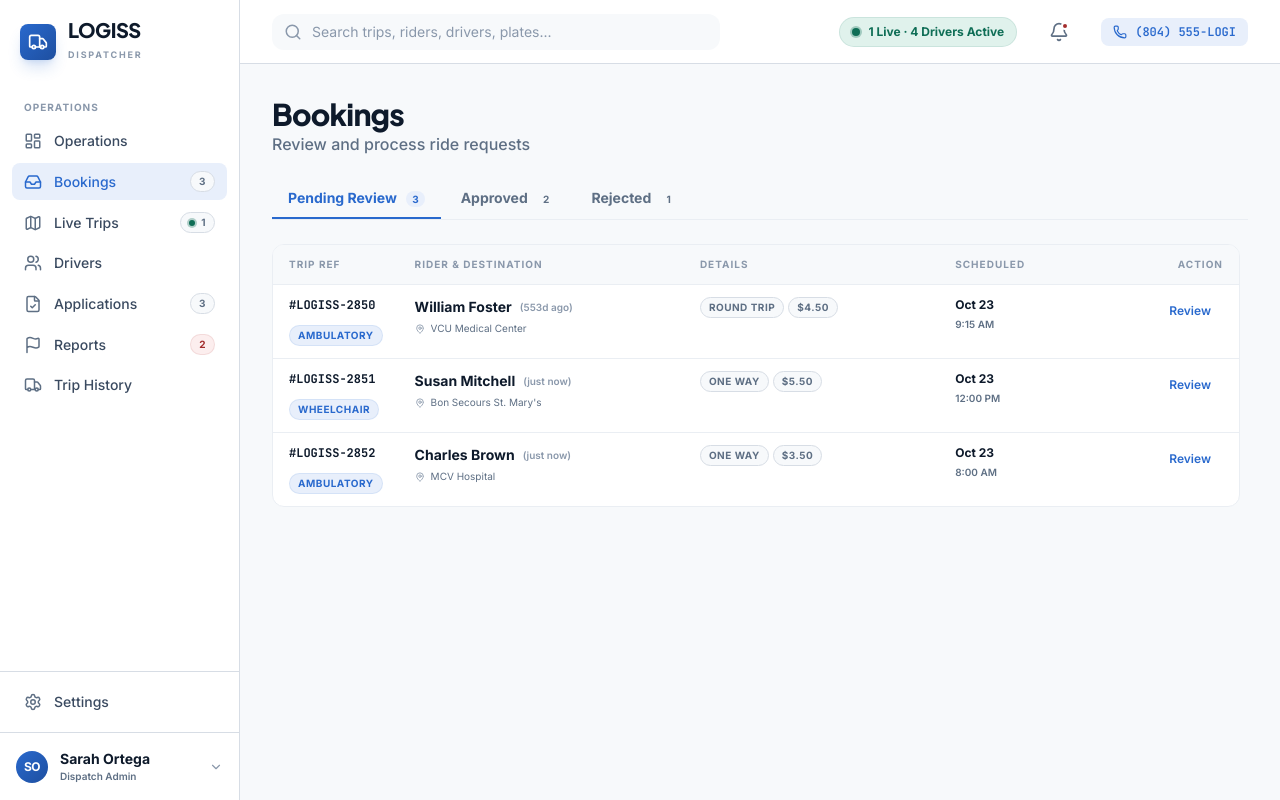
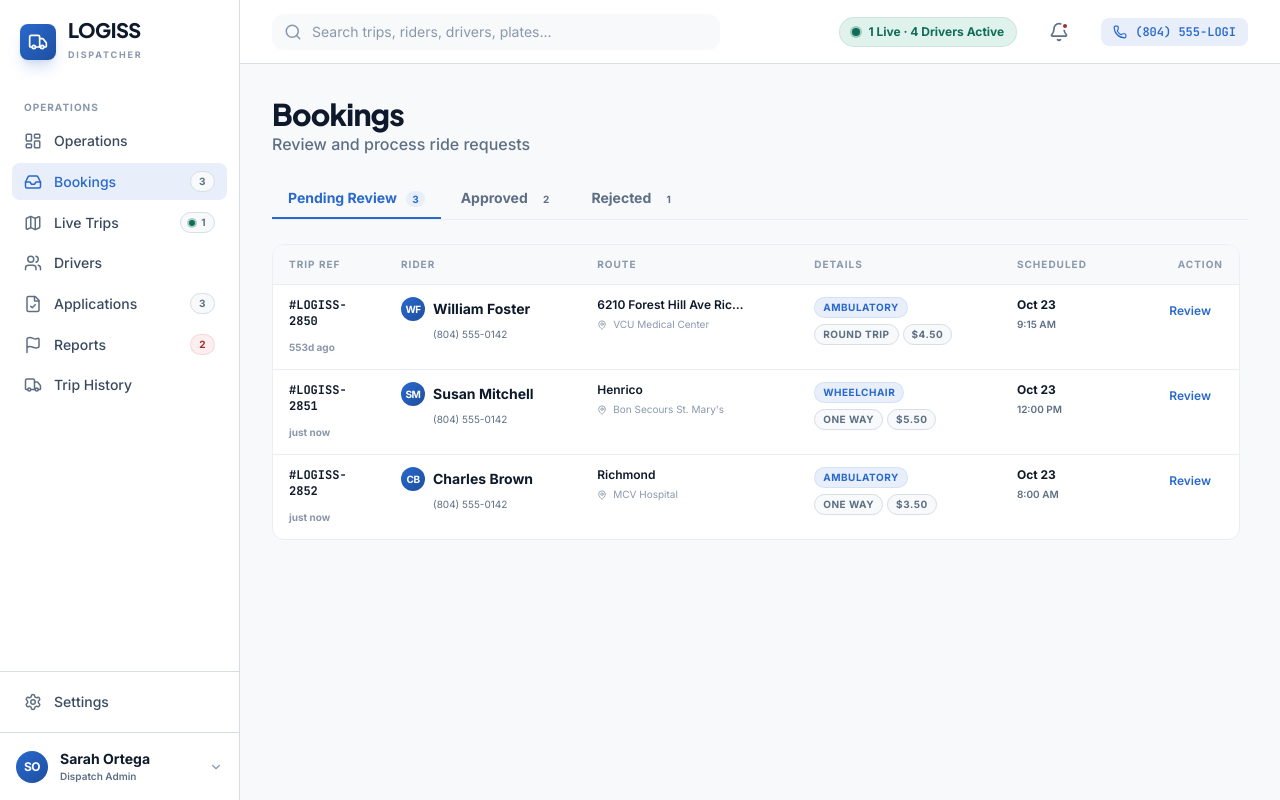
Before and after one commit to BeingSazzad/Loggiskabir-Dashboard, a React (Vite) app: page / in a window 1280 px wide. Both pictures are taken after a click on the element 1096 px from the left and 439 px from the top of the page. Built offline with nearby package versions, Linux system fonts and the light colour scheme.

Commit message:
UI: Split Rider and Route into distinct table columns to better utilize full width

```diff
--- a/src/pages/Bookings.jsx
+++ b/src/pages/Bookings.jsx
@@ -92,8 +92,9 @@ const Bookings = () => {
                 <thead className="bg-bg border-b border-line-2">
                   <tr>
                     <th className="px-4 py-3 text-[10px] font-bold text-ink-4 uppercase tracking-widest">Trip Ref</th>
-                    <th className="px-4 py-3 text-[10px] font-bold text-ink-4 uppercase tracking-widest">Rider & Destination</th>
-                    <th className="px-4 py-3 text-[10px] font-bold text-ink-4 uppercase tracking-widest hidden md:table-cell">Details</th>
+                    <th className="px-4 py-3 text-[10px] font-bold text-ink-4 uppercase tracking-widest">Rider</th>
+                    <th className="px-4 py-3 text-[10px] font-bold text-ink-4 uppercase tracking-widest">Route</th>
+                    <th className="px-4 py-3 text-[10px] font-bold text-ink-4 uppercase tracking-widest hidden lg:table-cell">Details</th>
                     <th className="px-4 py-3 text-[10px] font-bold text-ink-4 uppercase tracking-widest">Scheduled</th>
                     <th className="px-4 py-3 text-[10px] font-bold text-ink-4 uppercase tracking-widest text-right">Action</th>
                   </tr>
@@ -106,23 +107,32 @@ const Bookings = () => {
                       className={`cursor-pointer transition-colors ${selectedBookingId === booking.id ? 'bg-primary-tint/40 hover:bg-primary-tint/60' : 'hover:bg-bg'}`}
                     >
                       <td className="px-4 py-3 align-top w-28">
-                        <span className="font-mono text-xs font-bold text-ink block mb-2">#{booking.id}</span>
-                        <Badge variant="primary">{booking.mobility}</Badge>
+                        <span className="font-mono text-xs font-bold text-ink block mb-1">#{booking.id}</span>
+                        <span className="text-[10px] font-bold text-ink-4">{timeAgo(booking.submittedTime)}</span>
                       </td>
                       <td className="px-4 py-3 align-top">
-                        <div className="flex items-center gap-2 mb-1">
+                        <div className="flex items-center gap-2 mb-1.5">
+                          <Avatar initials={booking.rider.initials} size="xs" />
                           <h4 className="text-sm font-bold text-ink">{booking.rider.name}</h4>
-                          <span className="text-[10px] font-semibold text-ink-4">({timeAgo(booking.submittedTime)})</span>
                         </div>
-                        <div className="flex items-center gap-1.5 text-[10px] text-ink-3">
-                          <MapPin size={10} className="shrink-0 text-ink-4" />
-                          <span className="truncate max-w-[180px]">{booking.dropoff}</span>
+                        <p className="text-[10px] text-ink-3 ml-8">{booking.rider.phone || '(804) 555-0142'}</p>
+                      </td>
+                      <td className="px-4 py-3 align-top">
+                        <div className="flex items-center gap-1.5 text-xs font-semibold text-ink mb-1">
+                          <span className="truncate max-w-[150px]">{booking.pickup}</span>
+                        </div>
+                        <div className="flex items-center gap-1.5 text-[10px] text-ink-4">
+                          <MapPin size={10} className="shrink-0" />
+                          <span className="truncate max-w-[150px]">{booking.dropoff}</span>
                         </div>
                       </td>
-                      <td className="px-4 py-3 align-top hidden md:table-cell">
-                        <div className="flex gap-1 mb-1">
-                          <Badge variant="neutral">{tripTypeLabel(booking.type)}</Badge>
-                          <Badge variant="neutral">{money(booking.cost)}</Badge>
+                      <td className="px-4 py-3 align-top hidden lg:table-cell">
+                        <div className="flex flex-col gap-1.5 items-start">
+                          <Badge variant="primary">{booking.mobility}</Badge>
+                          <div className="flex gap-1">
+                            <Badge variant="neutral">{tripTypeLabel(booking.type)}</Badge>
+                            <Badge variant="neutral">{money(booking.cost)}</Badge>
+                          </div>
                         </div>
                       </td>
                       <td className="px-4 py-3 align-top whitespace-nowrap">
```
